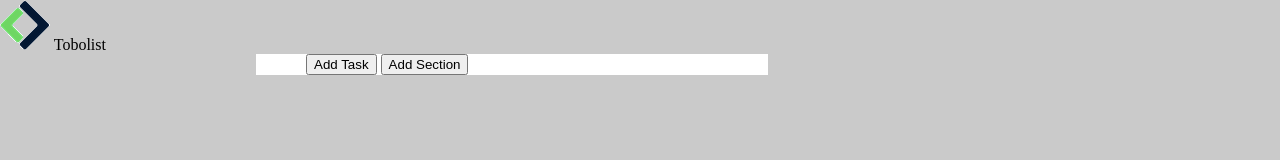
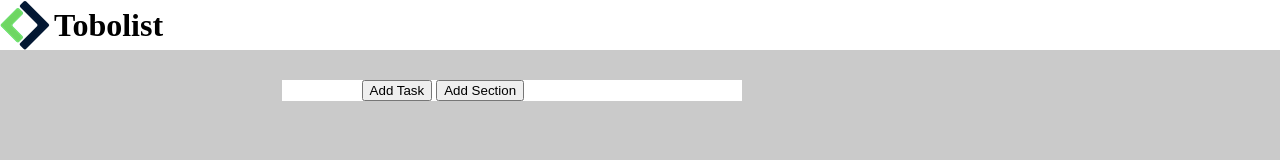
Before and after one commit to LuigiSerra91/html-css-toboolist2, a plain HTML site: page index.html in a window 1280 px wide. Drawn offline with Linux system fonts and the light colour scheme.

Commit message:
fix_header

```diff
--- a/css/style.css
+++ b/css/style.css
@@ -25,10 +25,26 @@ body{
     width: 80%;
 }
 
+#app_header{
+    background-color: white;
+
+}
+
+.logo_text{
+    vertical-align: middle;
+    font-size: 2rem;
+    font-weight: bold;
+}
+
+.logo_img{
+    vertical-align: middle;
+}
+
 .card_container{
     background-color:white;
-    width: 50%;
-    padding-left: 50px;
-    padding-right: 50px;
+    width: 45%;
+    padding-left: 80px;
+    padding-right: 80px;
     margin: auto;
+    margin-top: 30px;
 }
--- a/index.html
+++ b/index.html
@@ -9,7 +9,7 @@
 <body>
 
     <header id="app_header">
-        <img src="img/Logo.png" alt="logo_banner">
+        <img class="logo_img" src="img/Logo.png" alt="logo banner">
         <span class="logo_text">Tobolist</span>
     </header>
 
```
